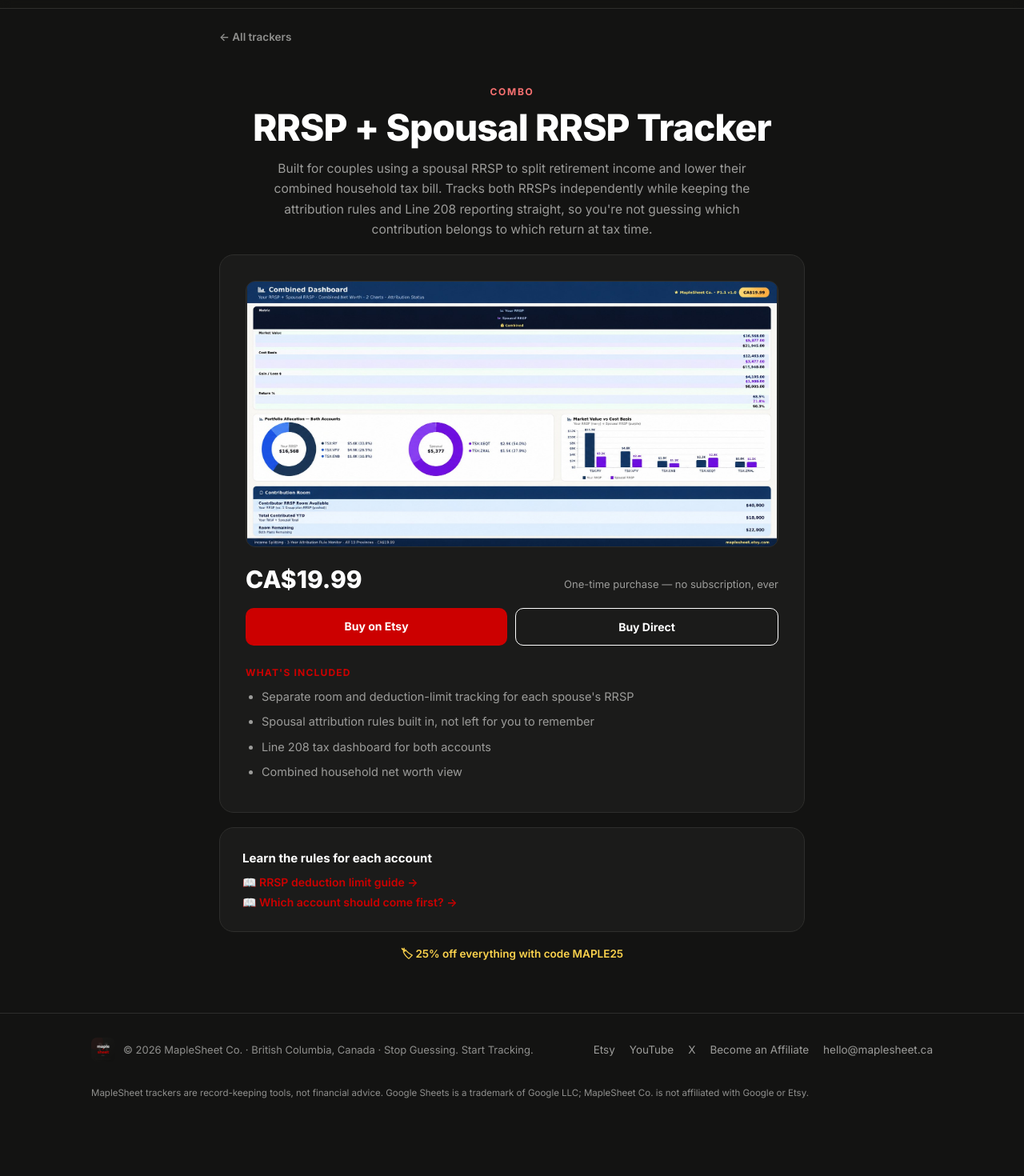
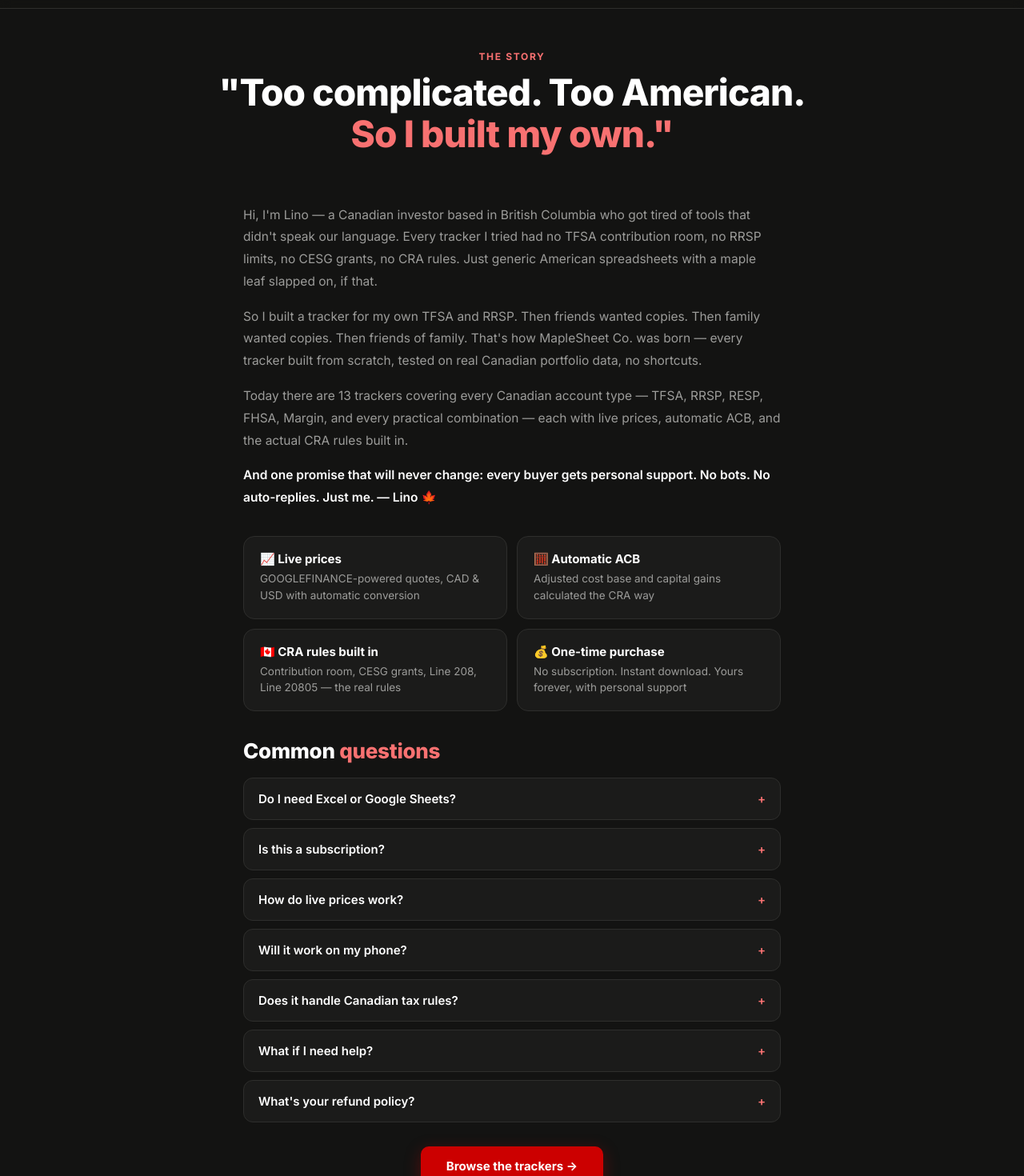
Before and after one commit to maplesheetco/maplesheet-website, a React (Vite) app: page /trackers/rrsp-spousal-rrsp in a window 1280 px wide. Shown: the part 60-1530 px from the top of the page at 80% size. Before the commit the page ends 1462 px from the top, so only its background shows below. Built offline with nearby package versions, Linux system fonts and the light colour scheme.

Commit message:
Refactor TrackerDetail to About component

```diff
--- a/src/pages/TrackerDetail.jsx
+++ b/src/pages/TrackerDetail.jsx
@@ -1,167 +1,71 @@
-import React from "react";
-import { useParams, Link } from "react-router-dom";
-import { B, CONFIG, PRODUCTS, ACCOUNT_GUIDES } from "../data.js";
-import { PageHead, usePageMeta, useJsonLd, DashboardMock } from "../ui.jsx";
-import { trackBuyClicked } from "../analytics.js";
+import React, { useState } from "react";
+import { B, CONFIG, FAQS } from "../data.js";
+import { PageHead, RedWord, usePageMeta } from "../ui.jsx";
 
-const SITE_URL = "https://www.maplesheet.ca";
-
-// Individual landing page for the combo/flagship trackers (TFSA + RRSP,
-// Ultimate Tracker, etc.) — these products only ever appeared as catalog
-// cards on /trackers before, with no page of their own to rank for their
-// specific keyword ("TFSA multi-brokerage tracker Canada" and similar) or
-// to carry a full description, feature list, and Product schema. Only
-// products with a `slug` in data.js get a page here; single-account
-// trackers (TFSA Tracker, RRSP Tracker, etc.) are catalog-only by design.
-export default function TrackerDetail() {
-  const { slug } = useParams();
-  const product = PRODUCTS.find((p) => p.slug === slug);
-
+export default function About() {
   usePageMeta({
-    title: product ? `${product.name} | MapleSheet Co.` : "Tracker not found | MapleSheet Co.",
-    description: product ? (product.longDescription || product.desc).slice(0, 155) : "This tracker couldn't be found.",
+    title: "About MapleSheet Co. — Built by a Canadian, for Canadians",
+    description: "Why MapleSheet Co. exists: investment trackers built for the CRA system from the ground up, not adapted from American spreadsheets. Meet the founder.",
   });
-
-  useJsonLd(product ? {
-    "@context": "https://schema.org",
-    "@type": "Product",
-    name: product.name,
-    description: product.longDescription || product.desc,
-    category: product.tag,
-    url: `${SITE_URL}/trackers/${product.slug}`,
-    brand: { "@type": "Brand", name: "MapleSheet Co." },
-    offers: {
-      "@type": "Offer",
-      price: product.price.toFixed(2),
-      priceCurrency: "CAD",
-      availability: "https://schema.org/InStock",
-      url: product.directUrl || product.url,
-    },
-  } : null, "tracker-detail-schema");
-
-  if (!product) {
-    return (
-      <div className="ml-fade">
-        <PageHead kicker="TRACKERS" title="Tracker not found" />
-        <div style={{ maxWidth: 640, margin: "0 auto", padding: "10px 24px 60px", textAlign: "center" }}>
-          <Link to="/trackers" style={{ color: B.red, fontWeight: 600 }}>← Back to all trackers</Link>
-        </div>
-      </div>
-    );
-  }
-
-  // De-duped list of guides for every account this product covers, plus the
-  // cross-account comparison guide — this is what makes a combo product's
-  // page more than just a repeated product blurb: real supporting content.
-  const guides = (product.accounts || [])
-    .map((tag) => ACCOUNT_GUIDES[tag])
-    .filter(Boolean)
-    .filter((g, i, arr) => arr.findIndex((x) => x.slug === g.slug) === i);
-
+  const [open, setOpen] = useState(null);
   return (
     <div className="ml-fade">
-      <div style={{ maxWidth: 780, margin: "0 auto", padding: "24px 24px 0" }}>
-        <Link to="/trackers" style={{ color: B.gray, fontSize: 13.5, fontWeight: 600, textDecoration: "none" }}>
-          ← All trackers
-        </Link>
-      </div>
-      <PageHead
-        kicker={product.tag.toUpperCase()}
-        title={product.name}
-        sub={product.longDescription || product.desc}
-      />
-      <div style={{ maxWidth: 780, margin: "0 auto", padding: "10px 24px 0" }}>
-        <div style={{
-          background: B.black2, border: `1px solid ${B.line}`, borderRadius: 18,
-          padding: "clamp(22px, 4vw, 32px)", marginBottom: 18,
-        }}>
-          {product.screenshot ? (
-            <img
-              src={product.screenshot} alt={`${product.name} dashboard screenshot`}
-              style={{
-                width: "100%", borderRadius: 12, marginBottom: 22, display: "block",
-                border: `1px solid ${B.line}`, aspectRatio: "2 / 1", objectFit: "contain", background: B.black3,
-              }}
-            />
-          ) : product.demo ? (
-            <div style={{ maxWidth: 460, margin: "0 auto 24px" }}>
-              <DashboardMock total={product.demo.total} ytd={product.demo.ytd} accounts={product.demo.accounts} />
-            </div>
-          ) : null}
-
-          <div style={{ display: "flex", alignItems: "baseline", justifyContent: "space-between", flexWrap: "wrap", gap: 10, marginBottom: 18 }}>
-            <div style={{ fontSize: 30, fontWeight: 800, color: B.white }}>CA${product.price.toFixed(2)}</div>
-            <div style={{ fontSize: 13, color: B.grayLight }}>One-time purchase — no subscription, ever</div>
-          </div>
-
-          <div style={{ display: "flex", gap: 10, marginBottom: product.features ? 26 : 0 }}>
-            <a
-              href={product.url} target="_blank" rel="noreferrer" className="ml-btn"
-              onClick={() => trackBuyClicked({
-                productName: product.name, productTag: product.tag, priceCad: product.price,
-                checkoutDestination: "etsy", sourceSection: "tracker_detail",
-              })}
-              style={{
-                flex: 1, textAlign: "center", fontSize: 14, fontWeight: 700, color: "#fff",
-                background: B.red, padding: "14px 10px", borderRadius: 10, textDecoration: "none",
-              }}
-            >Buy on Etsy</a>
-            {product.directUrl ? (
-              <a
-                href={product.directUrl} target="_blank" rel="noreferrer" className="ml-btn"
-                onClick={() => trackBuyClicked({
-                  productName: product.name, productTag: product.tag, priceCad: product.price,
-                  checkoutDestination: "direct", sourceSection: "tracker_detail",
-                })}
-                style={{
-                  flex: 1, textAlign: "center", fontSize: 14, fontWeight: 700, color: B.white,
-                  background: "transparent", border: `1.5px solid ${B.white}`,
-                  padding: "14px 10px", borderRadius: 10, textDecoration: "none",
-                }}
-              >Buy Direct</a>
-            ) : (
-              <span title="Direct checkout coming soon" style={{
-                flex: 1, textAlign: "center", fontSize: 14, fontWeight: 600, color: B.gray,
-                border: `1.5px solid ${B.line}`, padding: "14px 10px", borderRadius: 10, cursor: "default",
-              }}>Direct — soon</span>
-            )}
-          </div>
-
-          {product.features && (
-            <>
-              <div style={{ fontSize: 12, letterSpacing: "0.1em", color: B.red, fontWeight: 700, marginBottom: 10, textTransform: "uppercase" }}>
-                What's included
-              </div>
-              <ul style={{ margin: 0, paddingLeft: 20 }}>
-                {product.features.map((f, i) => (
-                  <li key={i} style={{ color: B.grayLight, fontSize: 14.5, lineHeight: 1.75, marginBottom: 6 }}>{f}</li>
-                ))}
-              </ul>
-            </>
-          )}
+      <PageHead kicker="THE STORY" title={<>"Too complicated. Too American.<br /><RedWord>So I built my own."</RedWord></>} />
+      <div style={{ maxWidth: 720, margin: "0 auto", padding: "26px 24px 0" }}>
+        <div style={{ color: B.grayLight, fontSize: 15.5, lineHeight: 1.8 }}>
+          <p>Hi, I'm Lino — a Canadian investor based in British Columbia who got tired of tools that didn't speak our language.
+          Every tracker I tried had no TFSA contribution room, no RRSP limits, no CESG grants, no CRA rules.
+          Just generic American spreadsheets with a maple leaf slapped on, if that.</p>
+          <p>So I built a tracker for my own TFSA and RRSP. Then friends wanted copies. Then family wanted copies.
+          Then friends of family. That's how MapleSheet Co. was born — every tracker built from scratch,
+          tested on real Canadian portfolio data, no shortcuts.</p>
+          <p>Today there are 13 trackers covering every Canadian account type — TFSA, RRSP, RESP, FHSA, Margin,
+          and every practical combination — each with live prices, automatic ACB, and the actual CRA rules built in.</p>
+          <p style={{ color: B.white, fontWeight: 600 }}>
+            And one promise that will never change: every buyer gets personal support. No bots. No auto-replies. Just me. — Lino 🍁
+          </p>
         </div>
 
-        {guides.length > 0 && (
-          <div style={{ background: B.black2, border: `1px solid ${B.line}`, borderRadius: 18, padding: "clamp(20px, 4vw, 28px)", marginBottom: 18 }}>
-            <div style={{ fontSize: 15, fontWeight: 700, color: B.white, marginBottom: 12 }}>
-              Learn the rules for each account
+        <div style={{ display: "grid", gridTemplateColumns: "repeat(auto-fit, minmax(240px, 1fr))", gap: 12, margin: "34px 0" }}>
+          {[
+            ["📈 Live prices", "GOOGLEFINANCE-powered quotes, CAD & USD with automatic conversion"],
+            ["🧮 Automatic ACB", "Adjusted cost base and capital gains calculated the CRA way"],
+            ["🇨🇦 CRA rules built in", "Contribution room, CESG grants, Line 208, Line 20805 — the real rules"],
+            ["💰 One-time purchase", "No subscription. Instant download. Yours forever, with personal support"],
+          ].map(([t, d]) => (
+            <div key={t} style={{ background: B.black2, border: `1px solid ${B.line}`, borderRadius: 14, padding: "18px 20px" }}>
+              <div style={{ fontWeight: 700, fontSize: 15, marginBottom: 5, color: B.white }}>{t}</div>
+              <div style={{ color: B.grayLight, fontSize: 13.5, lineHeight: 1.55 }}>{d}</div>
             </div>
-            <div style={{ display: "flex", flexDirection: "column", gap: 8 }}>
-              {guides.map((g) => (
-                <Link key={g.slug} to={`/resources/${g.slug}`} style={{ color: B.red, fontWeight: 600, fontSize: 14, textDecoration: "none" }}>
-                  📖 {g.label} →
-                </Link>
-              ))}
-              <Link to="/resources/tfsa-vs-rrsp-vs-fhsa-vs-resp" style={{ color: B.red, fontWeight: 600, fontSize: 14, textDecoration: "none" }}>
-                📖 Which account should come first? →
-              </Link>
+          ))}
+        </div>
+
+        <h2 style={{ fontSize: 26, fontWeight: 800, color: B.white, margin: "10px 0 18px", letterSpacing: "-0.01em" }}>
+          Common <RedWord>questions</RedWord>
+        </h2>
+        <div style={{ display: "flex", flexDirection: "column", gap: 10, marginBottom: 20 }}>
+          {FAQS.map(([q, a], i) => (
+            <div key={q} style={{ background: B.black2, border: `1px solid ${open === i ? B.red : B.line}`, borderRadius: 12, overflow: "hidden" }}>
+              <button onClick={() => setOpen(open === i ? null : i)} style={{
+                width: "100%", textAlign: "left", background: "none", border: "none", cursor: "pointer",
+                color: B.white, fontWeight: 600, fontSize: 15, padding: "16px 18px", fontFamily: "inherit",
+                display: "flex", justifyContent: "space-between", gap: 10,
+              }}>
+                {q} <span style={{ color: B.redLink }}>{open === i ? "−" : "+"}</span>
+              </button>
+              {open === i && (
+                <div className="ml-fade" style={{ padding: "0 18px 16px", color: B.grayLight, fontSize: 14, lineHeight: 1.7 }}>{a}</div>
+              )}
             </div>
-          </div>
-        )}
-
-        <p style={{ textAlign: "center", color: B.yellow, fontSize: 13.5, fontWeight: 600, marginTop: 6, marginBottom: 30 }}>
-          🏷 {CONFIG.promoText}
-        </p>
+          ))}
+        </div>
+        <div style={{ textAlign: "center", padding: "10px 0 10px" }}>
+          <a href={CONFIG.shopUrl} target="_blank" rel="noreferrer" className="ml-btn" style={{
+            display: "inline-block", background: B.red, color: "#fff", textDecoration: "none",
+            fontWeight: 700, fontSize: 15, padding: "15px 32px", borderRadius: 10,
+            boxShadow: "0 6px 20px rgba(204,0,0,0.35)",
+          }}>Browse the trackers →</a>
+        </div>
       </div>
     </div>
   );
```
